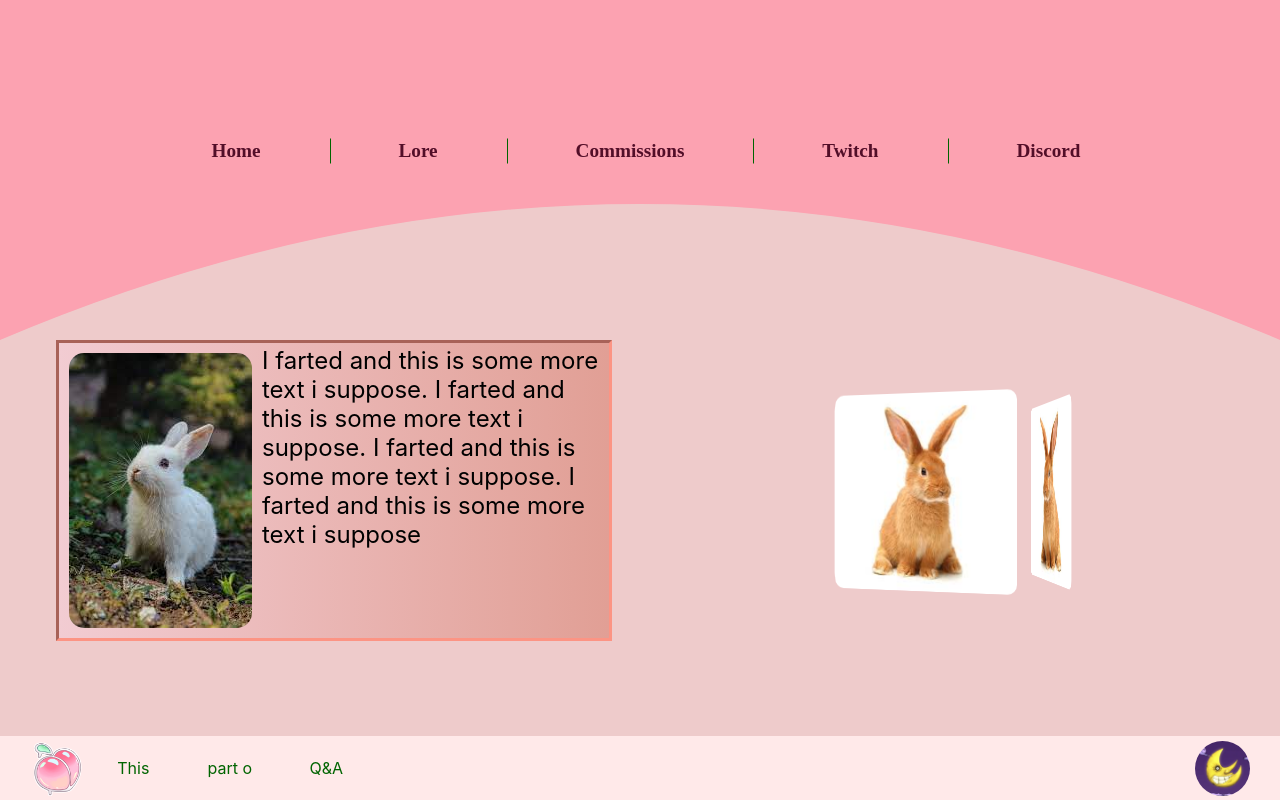
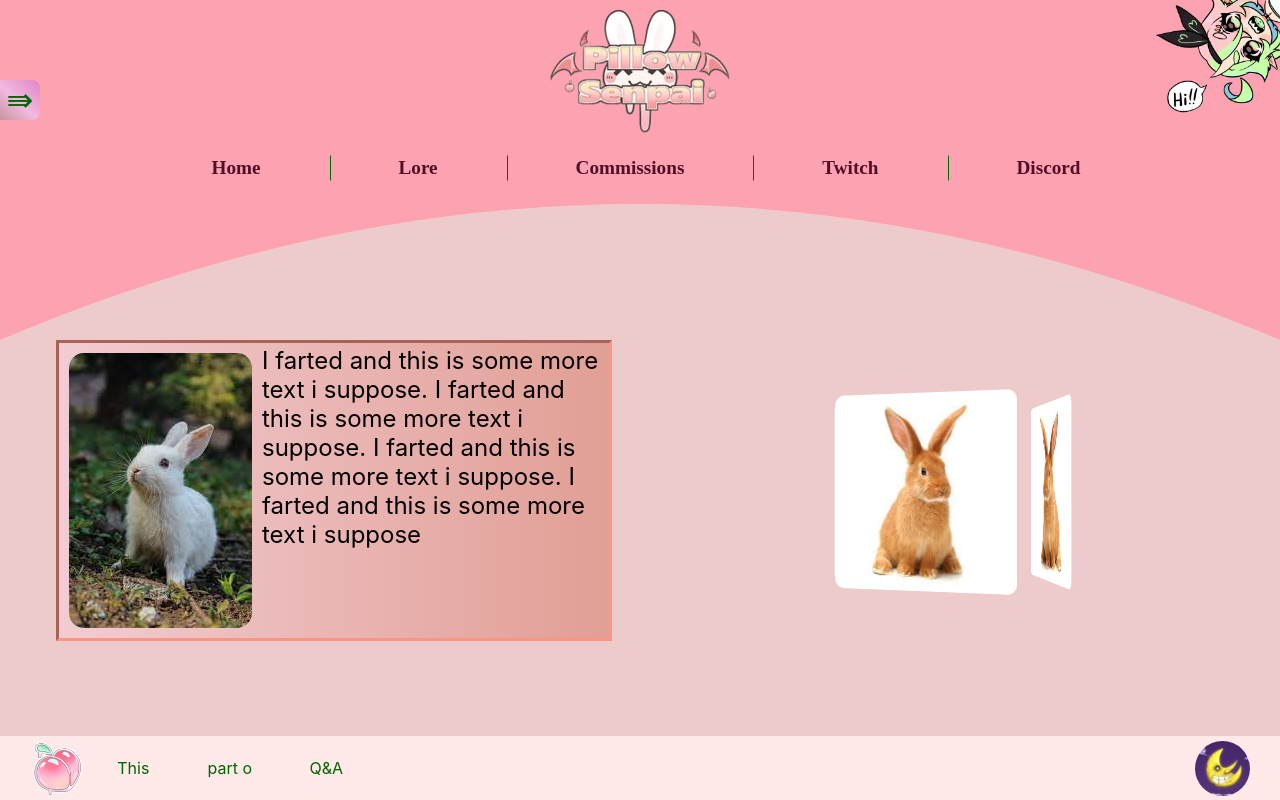
Before and after one commit to jmorales8/Bunnys-space, a React (Create React App) app in the folder ui/: page /home in a window 1280 px wide. Built offline with nearby package versions, Linux system fonts and the light colour scheme; no server answers.

Commit message:
Make a better header for now

```diff
--- a/ui/src/App.scss
+++ b/ui/src/App.scss
@@ -9,14 +9,15 @@
       background-color: #5F5D92 !important;
     }
   }
-  &__head {
-    display: flex;
-    justify-content: flex-end;
-  }
   &__login {
     &__button {
+      position: absolute;
       width: 125px;
       cursor: pointer;
+      float: right;
+      top: 0;
+      right: 0;
+      z-index: 5;
     }
   }
 }
--- a/ui/src/App.tsx
+++ b/ui/src/App.tsx
@@ -19,12 +19,12 @@ function App() {
   return (
     <ThemeProvider>
       <AppContent>
-        {/* <div className="app__head">
+        <div className="app__head">
           <FloatingDrawer>
             <AudioPlayer />
           </FloatingDrawer>
           <LoginButton />
-        </div> */}
+        </div>
         <NavigationBar />
         <Routes>
           <Route path="/login" element={<Login />} />
--- a/ui/src/NavigationBar/NavigationBar.tsx
+++ b/ui/src/NavigationBar/NavigationBar.tsx
@@ -1,8 +1,6 @@
-import { ImgsOnNavBar } from "../components/ImgsOnNavBar/ImgsOnNavBar";
 import { Link } from "react-router-dom";
 import { useContext } from "react";
 import { ThemeContext } from "../context/ThemeContext";
-import { useEffect, useState } from "react";
 import { SmoothSvgArch } from "./SmoothSvgArch";
 
 interface NavButtons {
@@ -27,21 +25,22 @@ export function NavigationBar() {
   return (
     <>
       <div className="navBar">
+        <Link to="/home"><img src="images/Pillow_Logo.png" alt="pill_logo" className="navBar__logo"/></Link>
         <div className="navBar__content">
           {navButtons.map((button) => (
             <Link
               to={button.path}
-              className={isDarkMode ? "navBar__button__night" : "navBar__button"}
+              className={
+                isDarkMode ? "navBar__button__night" : "navBar__button"
+              }
               key={button.label}
             >
-              <span className="navBar__button__label">
-                {button.label}
-              </span>
+              <span className="navBar__button__label">{button.label}</span>
             </Link>
           ))}
         </div>
       </div>
-      <SmoothSvgArch colorMode={isDarkMode}/>
+      <SmoothSvgArch colorMode={isDarkMode} />
     </>
   );
 }
--- a/ui/src/NavigationBar/navigationBar.scss
+++ b/ui/src/NavigationBar/navigationBar.scss
@@ -5,12 +5,16 @@ $baseurl: "../../public/images/";
   position: absolute;
   display: flex;
   width: 100%;
-  top: 120px;
-  justify-content: center;
+  flex-direction: column;
+  top: 10px;
+  align-items: center;
   &__content {
     display: flex;
     width: 995px;
     justify-content: space-around;
+  }
+  &__logo {
+    cursor: pointer;
   }
   &__button {
     &:not(:first-child)::before {
@@ -54,7 +58,6 @@ $baseurl: "../../public/images/";
         height: 25px;
         width: 1px;
         background-color: $night-font-color2;
-
       }
     }
   }
```
Also changed, not shown: ui/public/images/Pillow_Logo.png (added).
